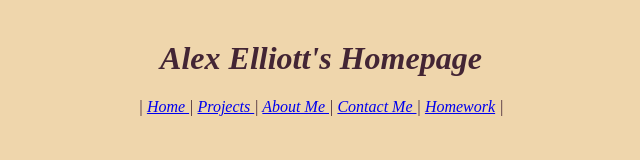
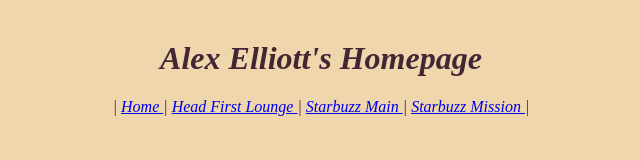
Before and after one commit to aelliott26/website, a plain HTML site: page Homework.html in a window 1280 px wide. Shown: the whole page, without its empty margins (319-959 px from the left). Drawn offline with Linux system fonts and the light colour scheme.

Commit message:
Added Homework Page

```diff
--- a/Homework.html
+++ b/Homework.html
@@ -9,10 +9,9 @@
 
     <nav>
         | <a href="index.html"> Home </a>|
-         <a href="Projects.html"> Projects </a> |
-         <a href="About.html"> About Me </a> |
-         <a href="Contact.html"> Contact Me </a> |
-         <a href="Homework.html"> Homework</a> |
+         <a href="HeadFirstLounge/index.html"> Head First Lounge </a> |
+         <a href="HeadFirstLounge/StarbuzzCoffee/index.html"> Starbuzz Main </a> |
+         <a href="HeadFirstLounge/StarbuzzCoffee/mission.html"> Starbuzz Mission </a> |
      </nav>
     <style>
         body {
```
